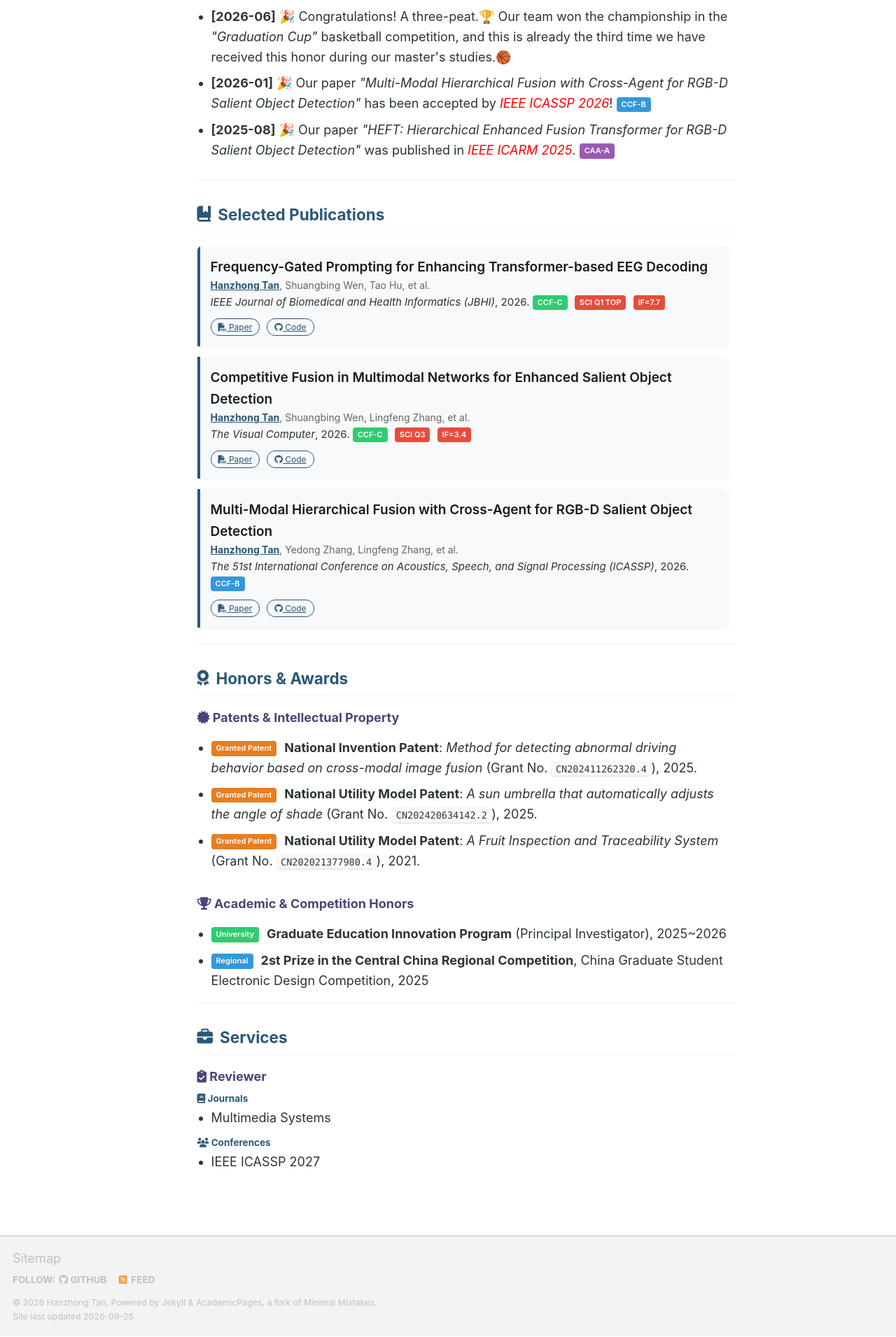
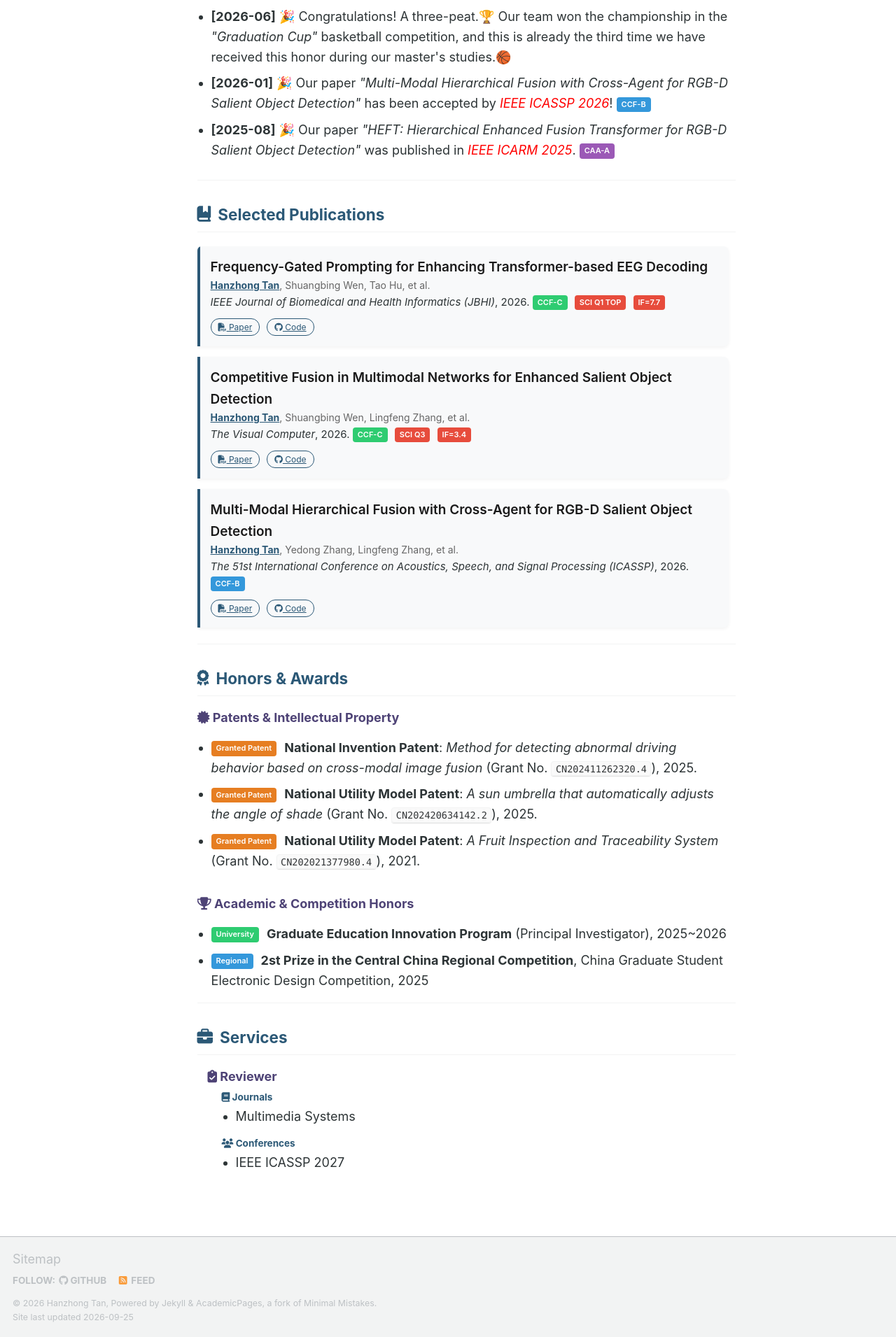
Before and after one commit to liangjiaxiaoqi/liangjiaxiaoqi.github.io, a Jekyll site: the page built from _pages/about.md, in a window 1280 px wide. Shown: the part 779-2690 px from the top of the page at 70% size. Built offline with Jekyll 4.4.1, drawn with Linux system fonts in a browser that asks for light colours; some web fonts are replaced; a script bundle is joined from its source files by our own code; library files that are not in the unit come from our copies; a style sheet for code colours, icons or effects is not loaded.

Commit message:
Update about.md

```diff
--- a/_pages/about.md
+++ b/_pages/about.md
@@ -383,23 +383,26 @@
 <!-- 服务 -->
 <h2 class="section-title"><i class="fa-solid fa-briefcase"></i> Services</h2>
 
-<h3 style="color: var(--accent-color); margin-top: 0;">
-  <i class="fa-solid fa-clipboard-check"></i> Reviewer
-</h3>
+<div style="padding-left: 15px;">
+  <h3 style="color: var(--accent-color); margin-top: 0; margin-bottom: 10px;">
+    <i class="fa-solid fa-clipboard-check"></i> Reviewer
+  </h3>
 
-<h4 style="color: var(--primary-color); margin: 12px 0 6px;">
-  <i class="fa-solid fa-book"></i> Journals
-</h4>
-<ul style="padding-left: 20px; margin: 0;">
-  <li>Multimedia Systems</li>
-</ul>
-
-<h4 style="color: var(--primary-color); margin: 12px 0 6px;">
-  <i class="fa-solid fa-users"></i> Conferences
-</h4>
-<ul style="padding-left: 20px; margin: 0;">
-  <li>IEEE ICASSP 2027</li>
-</ul>
+  <div style="padding-left: 20px;">
+    <h4 style="color: var(--primary-color); margin: 10px 0 6px;">
+      <i class="fa-solid fa-book"></i> Journals
+    </h4>
+    <ul style="padding-left: 20px; margin: 0;">
+      <li>Multimedia Systems</li>
+    </ul>
+    <h4 style="color: var(--primary-color); margin: 15px 0 6px;">
+      <i class="fa-solid fa-users"></i> Conferences
+    </h4>
+    <ul style="padding-left: 20px; margin: 0;">
+      <li>IEEE ICASSP 2027</li>
+    </ul>
+  </div>
+</div>
 
 
 
```
